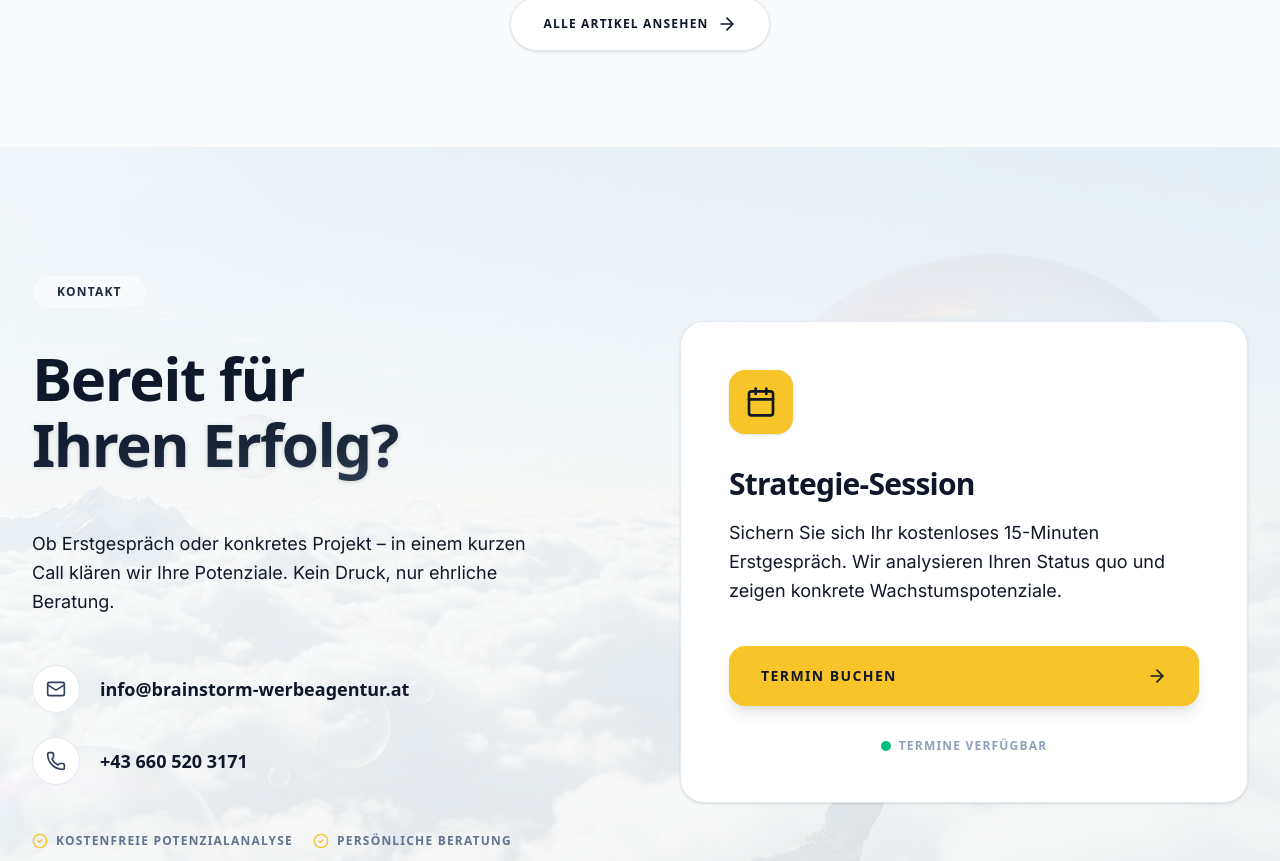
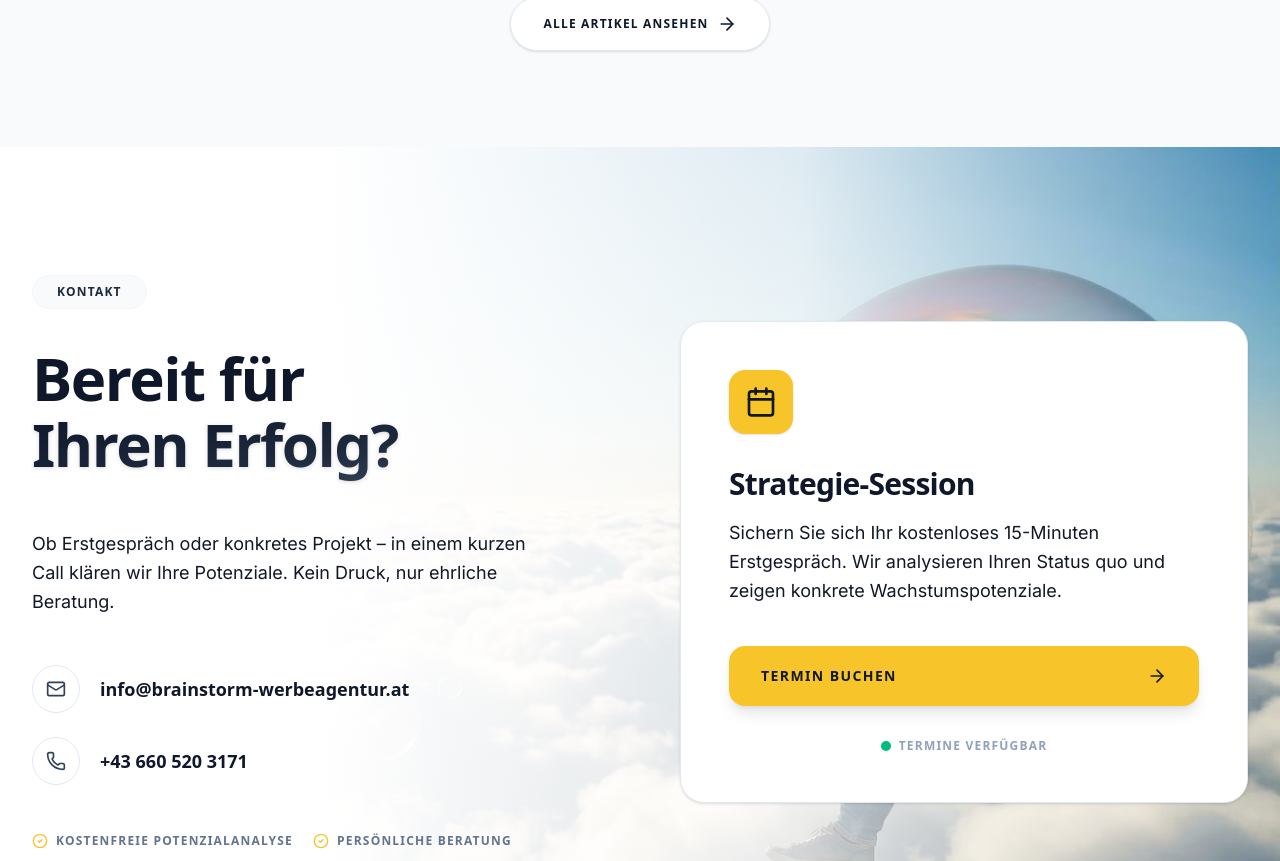
Before and after one commit to brainstormandi/brainstorm-ki-marketingagentur, a Next.js app: page / in a window 1280 px wide. Shown: the part 10179-11040 px from the top of the page. Built offline with nearby package versions, Linux system fonts and the light colour scheme.

Commit message:
style: fix contact section background image positioning and visibility based on screenshot

```diff
--- a/app/components/Contact.tsx
+++ b/app/components/Contact.tsx
@@ -7,16 +7,18 @@ import Image from 'next/image';
 
 const Contact = () => {
     return (
-        <section id="contact" className="scroll-mt-32 py-32 relative overflow-hidden bg-[#F8FAFC]">
-            {/* Background Image */}
-            <div className="absolute inset-0 z-0">
+        <section id="contact" className="scroll-mt-32 py-32 relative overflow-hidden bg-white">
+            {/* Background Image Container */}
+            <div className="absolute inset-y-0 right-0 w-full lg:w-3/4 z-0">
                 <Image
                     src="/bilder/ki-agentur-hg-andi.webp"
                     alt="BrainStorm KI Agentur Hintergrund"
                     fill
-                    className="object-cover opacity-[0.1]"
+                    className="object-cover object-right"
                     priority
                 />
+                {/* Gradient for text readability on the left */}
+                <div className="absolute inset-0 bg-gradient-to-r from-white via-white/80 to-transparent"></div>
             </div>
 
             <div className="max-w-7xl mx-auto px-4 sm:px-6 lg:px-8 relative z-10">
```
